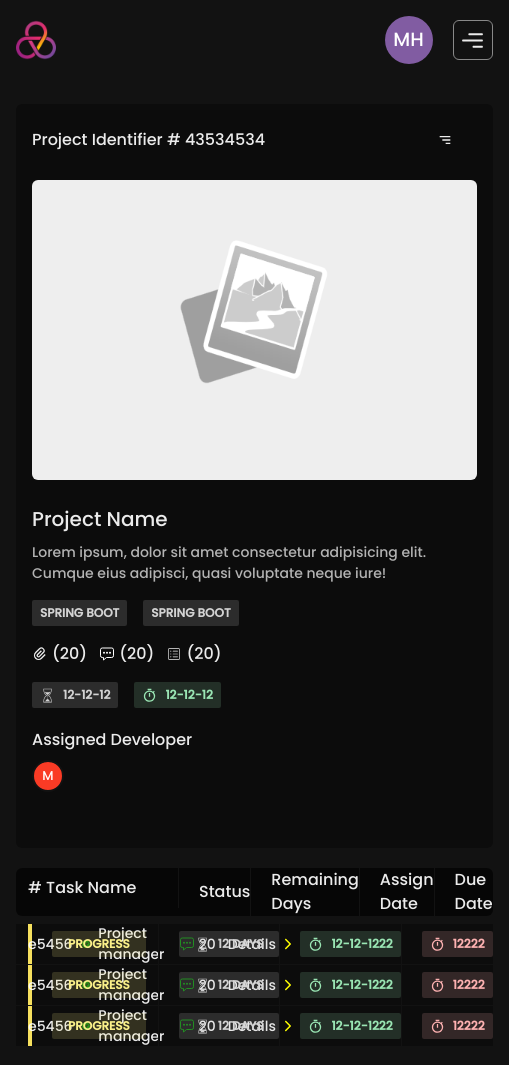
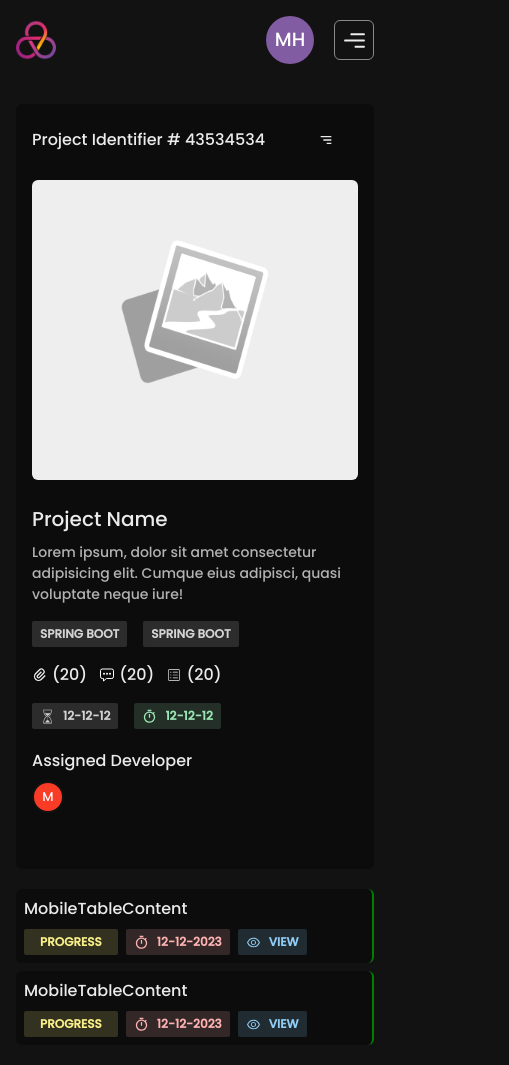
Before and after one commit to mehedi008h/project-management-front-end, a React (Vite) app: page /projects/2 in a window 390 px wide. Shown: the whole page, 509 px wide, since content can reach past the window. Built offline with nearby package versions, Linux system fonts and the light colour scheme.

Commit message:
responsive task table

```diff
--- a/src/components/index.ts
+++ b/src/components/index.ts
@@ -17,5 +17,7 @@ export { default as ProjectCard } from "./project/ProjectCard";
 export { default as ProjectDetailsCard } from "./project/ProjectDetailsCard";
 export { default as TaskTableHeading } from "./task/TaskTableHeading";
 export { default as TableContent } from "./task/TableContent";
+export { default as MobileTableContent } from "./task/MobileTableContent";
 export { default as Tasks } from "./task/Tasks";
 export { default as TaskDetails } from "./task/TaskDetails";
+export { default as AssignedUserCard } from "./user/AssignedUserCard";
--- a/src/components/project/ProjectDetailsCard.tsx
+++ b/src/components/project/ProjectDetailsCard.tsx
@@ -30,6 +30,7 @@ import { RiAttachment2 } from "react-icons/ri";
 
 import placeHolder from "../../assets/no-image-placeholder.webp";
 import { BiMenuAltRight } from "react-icons/bi";
+import { AssignedUserCard } from "..";
 
 const ProjectDetailsCard = () => {
     const [developerModal, setDeveloperModal] = useState(false);
@@ -117,6 +118,7 @@ const ProjectDetailsCard = () => {
                                 <UsersCard users={users} projectId={project?.projectIdentifier} loading={loading}/> :
                                 <NewTask developers={project?.users} projectId={project?.projectIdentifier} onClose={onClose}/>
                         } */}
+                        <AssignedUserCard />
                     </ModalBody>
                 </ModalContent>
             </Modal>
--- /dev/null
+++ b/src/components/task/MobileTableContent.tsx
@@ -0,0 +1,37 @@
+import { Badge, Box, Flex, HStack, Text } from "@chakra-ui/react";
+import { AiOutlineEye } from "react-icons/ai";
+import { MdOutlineTimer } from "react-icons/md";
+
+const MobileTableContent = () => {
+    return (
+        <Box
+            backgroundColor="blackAlpha.500"
+            p={2}
+            rounded="md"
+            borderRight="2px"
+            borderColor="green"
+            marginBottom={2}
+        >
+            <Text>MobileTableContent</Text>
+            <HStack marginTop={2} spacing={2}>
+                <Badge px={4} py={1} colorScheme="yellow">
+                    Progress
+                </Badge>
+                <Badge px={2} py={1} colorScheme="red">
+                    <Flex alignItems="center" gap={2}>
+                        <MdOutlineTimer size={15} />
+                        <Text textTransform="uppercase">12-12-2023</Text>
+                    </Flex>
+                </Badge>
+                <Badge cursor="pointer" px={2} py={1} colorScheme="blue">
+                    <Flex alignItems="center" gap={2}>
+                        <AiOutlineEye size={15} />
+                        <Text textTransform="uppercase">View</Text>
+                    </Flex>
+                </Badge>
+            </HStack>
+        </Box>
+    );
+};
+
+export default MobileTableContent;
--- /dev/null
+++ b/src/components/task/NewTask.tsx
@@ -0,0 +1,5 @@
+const NewTask = () => {
+    return <div>NewTask</div>;
+};
+
+export default NewTask;
--- a/src/components/task/TaskTableHeading.tsx
+++ b/src/components/task/TaskTableHeading.tsx
@@ -2,8 +2,19 @@ import { Box, Grid, GridItem } from "@chakra-ui/react";
 
 const TaskTableHeading = () => {
     return (
-        <Box mt={5} bg="blackAlpha.700" rounded="md" marginBottom={2}>
-            <Grid templateColumns="repeat(7, 1fr)" gap={2}>
+        <Box
+            mt={5}
+            bg="blackAlpha.700"
+            rounded="md"
+            marginBottom={2}
+            display={{
+                base: "none",
+                xl: "block",
+                lg: "block",
+                md: "block",
+            }}
+        >
+            <Grid templateColumns={"repeat(7, 1fr)"} gap={2}>
                 <GridItem
                     colSpan={3}
                     w="100%"
@@ -18,10 +29,10 @@ const TaskTableHeading = () => {
                     # Task Name
                 </GridItem>
                 <GridItem
+                    display="flex"
                     w="100%"
                     borderRight="1px"
                     borderColor="gray.800"
-                    display="flex"
                     alignItems="center"
                     justifyContent="start"
                     pl={3}
@@ -29,10 +40,10 @@ const TaskTableHeading = () => {
                     Status{" "}
                 </GridItem>
                 <GridItem
+                    display="flex"
                     w="100%"
                     borderRight="1px"
                     borderColor="gray.800"
-                    display="flex"
                     alignItems="center"
                     justifyContent="start"
                     pl={3}
@@ -40,10 +51,10 @@ const TaskTableHeading = () => {
                     Remaining Days{" "}
                 </GridItem>
                 <GridItem
+                    display="flex"
                     w="100%"
                     borderRight="1px"
                     borderColor="gray.800"
-                    display="flex"
                     alignItems="center"
                     justifyContent="start"
                     pl={3}
--- a/src/components/task/Tasks.tsx
+++ b/src/components/task/Tasks.tsx
@@ -5,7 +5,7 @@ import {
     AccordionPanel,
     Box,
 } from "@chakra-ui/react";
-import { TableContent } from "..";
+import { MobileTableContent, TableContent } from "..";
 
 interface Props {
     header: string;
@@ -23,9 +23,30 @@ const Tasks = ({ header }: Props) => {
                 </AccordionButton>
             </h2>
             <AccordionPanel pb={4} paddingX={0}>
-                <TableContent />
-                <TableContent />
-                <TableContent />
+                <Box
+                    display={{
+                        base: "none",
+                        xl: "block",
+                        lg: "block",
+                        md: "block",
+                    }}
+                >
+                    <TableContent />
+                    <TableContent />
+                    <TableContent />
+                </Box>
+                <Box
+                    display={{
+                        base: "block",
+                        xl: "none",
+                        lg: "none",
+                        md: "none",
+                    }}
+                    paddingBottom={3}
+                >
+                    <MobileTableContent />
+                    <MobileTableContent />
+                </Box>
             </AccordionPanel>
         </AccordionItem>
     );
--- /dev/null
+++ b/src/components/user/AssignedUserCard.tsx
@@ -0,0 +1,31 @@
+import { Avatar, Box, Button, Flex, Stack, Text } from "@chakra-ui/react";
+
+const AssignedUserCard = () => {
+    return (
+        <Stack spacing={2} my={2}>
+            <Flex
+                justifyContent="space-between"
+                alignItems="center"
+                px={2}
+                py={2}
+                rounded="md"
+                _hover={{ bg: "blackAlpha.400" }}
+            >
+                <Flex alignItems="center" gap={2}>
+                    <Avatar name="Mehedi Hasan" />
+                    <Box>
+                        <Text>Mehedi Hasan</Text>
+                        <Text fontSize={12} color="gray.500">
+                            mehedi08h@gmail.com
+                        </Text>
+                    </Box>
+                </Flex>
+                <Button size="sm" variant="outline" onClick={() => ""}>
+                    Assign
+                </Button>
+            </Flex>
+        </Stack>
+    );
+};
+
+export default AssignedUserCard;
--- a/src/pages/ProjectDetailsPage.tsx
+++ b/src/pages/ProjectDetailsPage.tsx
@@ -1,5 +1,7 @@
+import { Box } from "@chakra-ui/react";
 import {
     Container,
+    MobileTableContent,
     ProjectDetailsCard,
     TableContent,
     TaskTableHeading,
@@ -9,10 +11,26 @@ const ProjectDetailsPage = () => {
     return (
         <Container>
             <ProjectDetailsCard />
-            <TaskTableHeading />
-            <TableContent />
-            <TableContent />
-            <TableContent />
+            <Box
+                display={{
+                    base: "none",
+                    xl: "block",
+                    lg: "block",
+                    md: "block",
+                }}
+            >
+                <TaskTableHeading />
+                <TableContent />
+                <TableContent />
+                <TableContent />
+            </Box>
+            <Box
+                display={{ base: "block", xl: "none", lg: "none", md: "none" }}
+                paddingBottom={3}
+            >
+                <MobileTableContent />
+                <MobileTableContent />
+            </Box>
         </Container>
     );
 };
```
Also changed, not shown: src/components/task/TaskDetails.tsx (+0 -13 lines).
